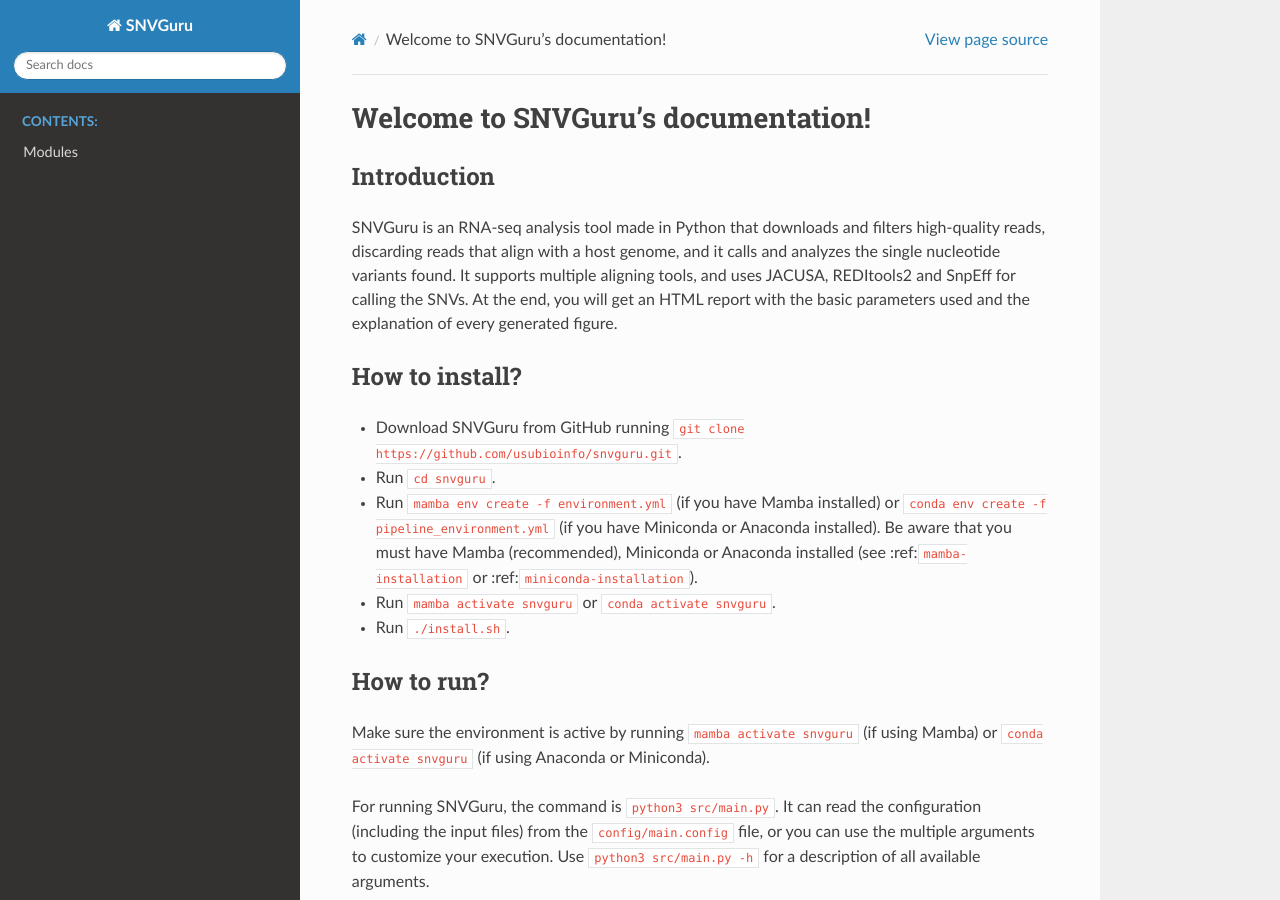
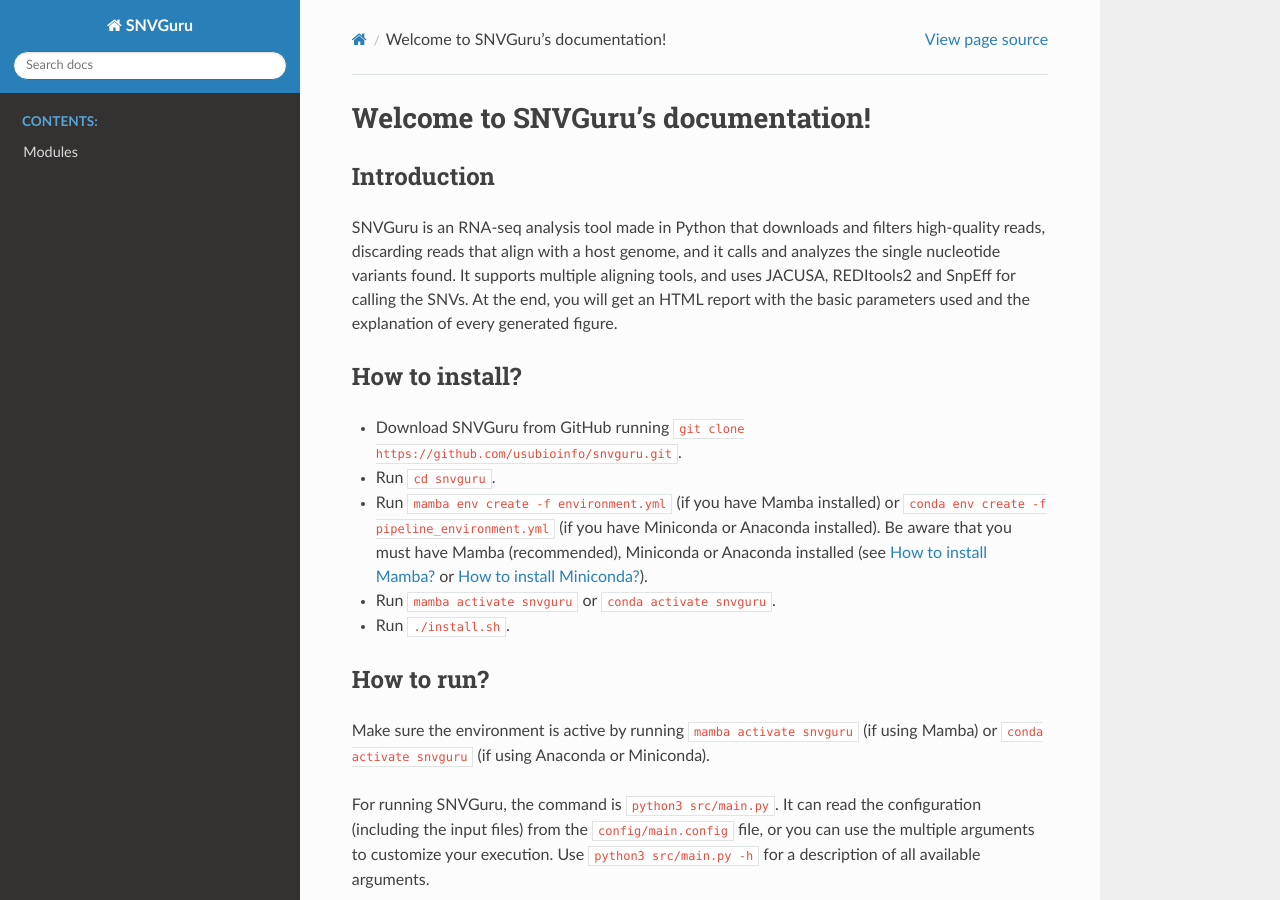
Before and after one commit to usubioinfo/snvguru, a Sphinx documentation site: the page built from docs/index.rst, in a window 1280 px wide and 900 px high. Built offline with Sphinx 7.4.7 and the Read the Docs theme 3.1.0, drawn with Linux system fonts in a browser that asks for light colours; pages that are not in the unit, such as notebooks, are missing from menus.

Commit message:
Fix formatting in installation instructions

```diff
--- a/docs/index.rst
+++ b/docs/index.rst
@@ -18,7 +18,7 @@
 
 * Download SNVGuru from GitHub running ``git clone https://github.com/usubioinfo/snvguru.git``.
 * Run ``cd snvguru``.
-* Run ``mamba env create -f environment.yml`` (if you have Mamba installed) or ``conda env create -f pipeline_environment.yml`` (if you have Miniconda or Anaconda installed). Be aware that you must have Mamba (recommended), Miniconda or Anaconda installed (see :ref:``mamba-installation`` or :ref:``miniconda-installation``).
+* Run ``mamba env create -f environment.yml`` (if you have Mamba installed) or ``conda env create -f pipeline_environment.yml`` (if you have Miniconda or Anaconda installed). Be aware that you must have Mamba (recommended), Miniconda or Anaconda installed (see :ref:`mamba-installation` or :ref:`miniconda-installation`).
 * Run ``mamba activate snvguru`` or ``conda activate snvguru``.
 * Run ``./install.sh``.
 
```
